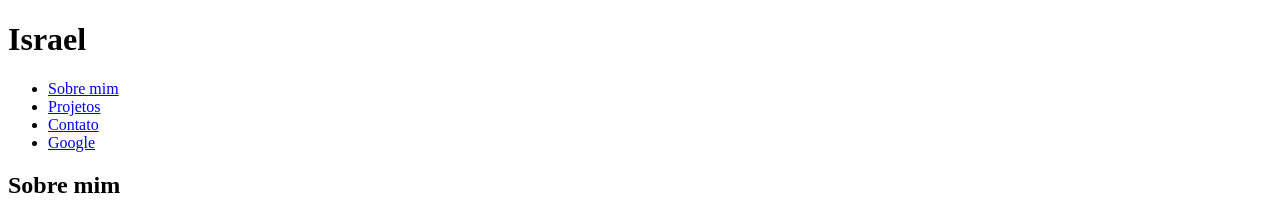
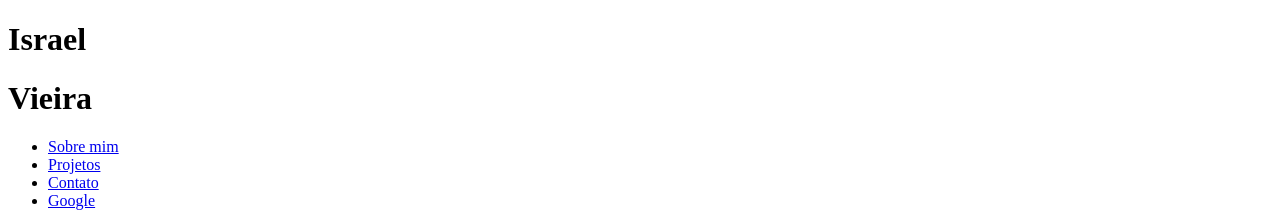
Before and after one commit to Israviei/Site, a plain HTML site: page index.html in a window 1280 px wide. Shown: the top 212 px of the page. Drawn offline with Linux system fonts and the light colour scheme.

Commit message:
Atualizar o index.html

```diff
--- a/index.html
+++ b/index.html
@@ -9,6 +9,7 @@
 <body>
     <header>
       <h1>Israel</h1>
+      <h1>Vieira</h1>
         <nav> <!-- Seção de Navegação -->
           <ul> <!-- Lista não ordenada para links-->
              <li><a href="#sobre">Sobre mim</a></li>
```
